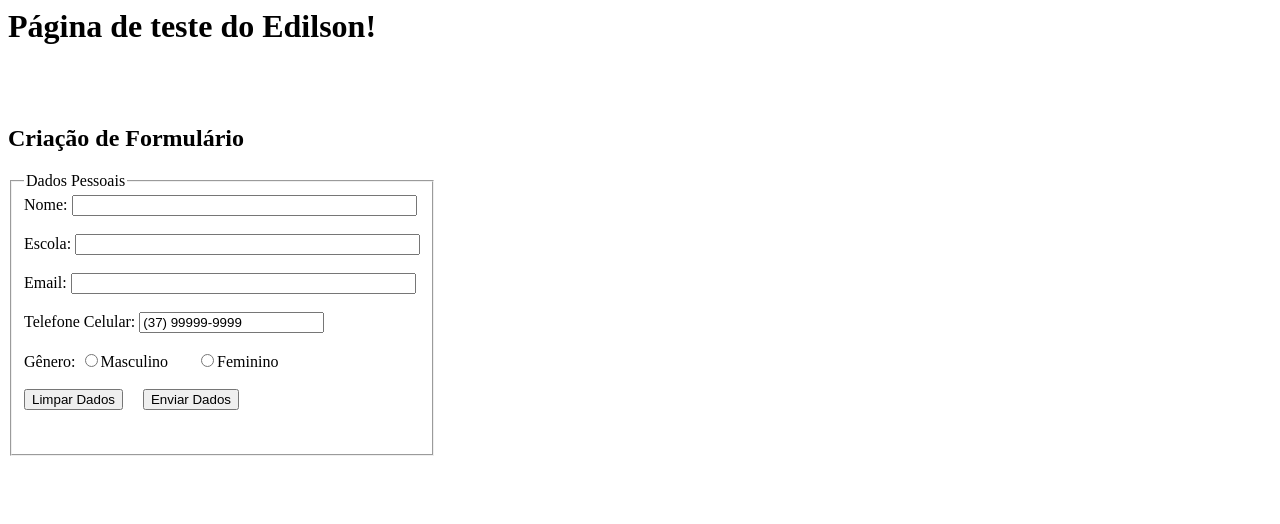
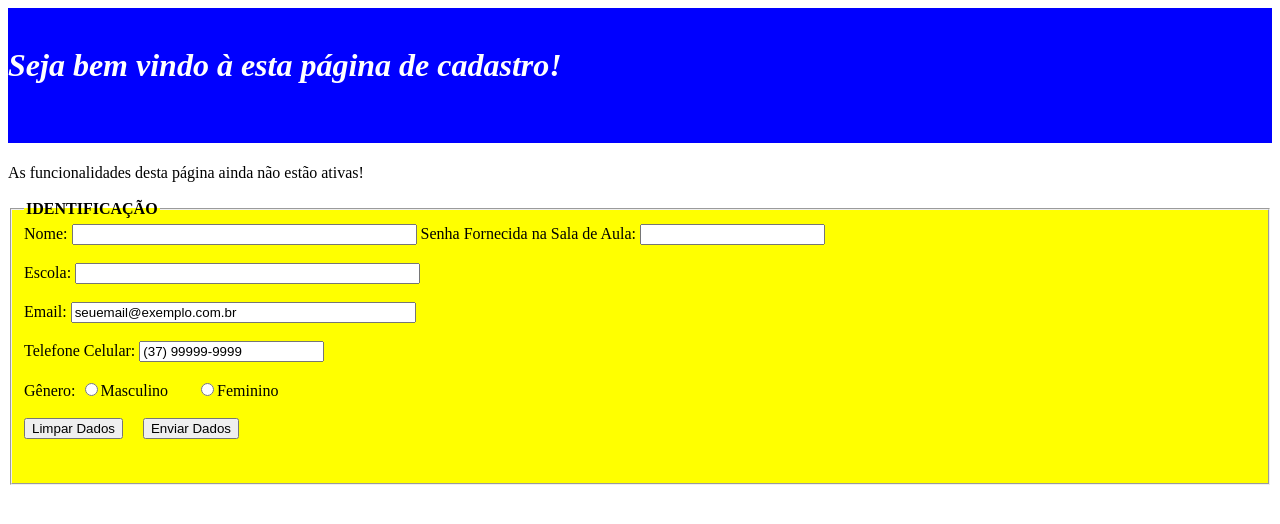
Before and after one commit to edilson-eemao/curriculo2, a Jekyll site: the page pages/Teste.html, which Jekyll copies as it is, in a window 1280 px wide. Shown: the top 524 px of the page. Built offline with Jekyll 4.4.1, drawn with Linux system fonts in a browser that asks for light colours.

Commit message:
Melhorias na página de cadastro!

```diff
--- a/pages/Teste.html
+++ b/pages/Teste.html
@@ -70,7 +70,7 @@
     <meta name="author" content="Professor Edilson"/>
     <!--link rel="stylesheet" type="text/CSS" href="est.css"/-->
     <script type="text/javascritp" src="comport.js"></script>
-        <title>Página de Teste</title>
+        <title>Página de Cadastro de alunos</title>
 
   </head>
 
@@ -79,34 +79,40 @@
         <h1><b>Atenção:</b><h1><br/>
            <p>Seu navegador não está aceitando scripts. Configure-o para aceitar scripts ou utilize outro navegador.</p>
     </noscript>
-      <h1>Página de teste do Edilson!<h1><br/>
-      <h2>Criação de Formulário</h2>
+    <div style="background-color:#0000ff;"></br>
+      <h1 style="color:ffffff";><i>Seja bem vindo à esta página de cadastro!</i><h1><br/>
+     </div>
+      <span>As funcionalidades desta página ainda não estão ativas!</span>
+      </br></br>
 
-     <fieldset style="display: inline; text-align: left;">
+     <fieldset style="background-color:#ffff00;">
+     <!-- para deixar o fieldset em tamanho mínimo a esquerda, use o atributo style="display: inline; text-align: left;" dentro da tag fieldset -->
 
-          <legend>Dados Pessoais</legend>
+          <legend><b>IDENTIFICAÇÃO</b></legend>
               <form name="frmCAD" id="frmCAD" method="POST" action="cadastro.php" enctype="application/x-www-form-urlencoded">
 
               <label for="nome">Nome:</label>
               <input type="text" id="nome" name="nome" value="" size="40" maxlength="50" tabindex"1"/>
+              <label for="senha">Senha Fornecida na Sala de Aula:</label>
+              <input type="password" id="senha" name="senha" value="" size="20" maxlength="6" tabindex"2"/>
               <br/><br/>
 
               <label for="escola">Escola:</label>
-              <input type="text" id="escola" name="escola" value="" size="40" maxlength="60" tabindex"2"/>
+              <input type="text" id="escola" name="escola" value="" size="40" maxlength="60" tabindex"3"/>
               <br/><br/>
               <label for="email">Email:</label>
-              <input type="text" id="email" name="email" value="" size="40" maxlength="60" tabindex"3"/>
+              <input type="text" id="email" name="email" value="seuemail@exemplo.com.br" size="40" maxlength="60" tabindex"4"/>
               <br/><br/>
               <label for="fone">Telefone Celular:</label>
-              <input type="text" id="fone" name="fone" value="(37) 99999-9999" size="20" maxlength="15" tabindex"4"/>
+              <input type="text" id="fone" name="fone" value="(37) 99999-9999" size="20" maxlength="15" tabindex"5"/>
 
               <br/><br/>
               <label for="genero">Gênero:</label>
-              <input type="radio" id="masculino" name="genero" value="masculino" tabindex"5"/>Masculino &nbsp &nbsp &nbsp
-              <input type="radio" id="feminino" name="genero" value="feminino" tabindex"6"/>Feminino
+              <input type="radio" id="masculino" name="genero" value="masculino" tabindex"6"/>Masculino &nbsp &nbsp &nbsp
+              <input type="radio" id="feminino" name="genero" value="feminino" tabindex"7"/>Feminino
               <br/><br/>
-              <input type="reset" id="btnLimpar" name="btnLimpar" value="Limpar Dados" tabindex="7"/> &nbsp &nbsp
-              <input type="submit" id="btnEnviar" name="btnEnviar" value="Enviar Dados" tabindex="8" />
+              <input type="reset" id="btnLimpar" name="btnLimpar" value="Limpar Dados" tabindex="8"/> &nbsp &nbsp
+              <input type="submit" id="btnEnviar" name="btnEnviar" value="Enviar Dados" tabindex="9" />
 
               </form>
               <br/>
```
Also changed, not shown: 1 other file.
